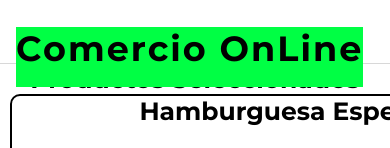
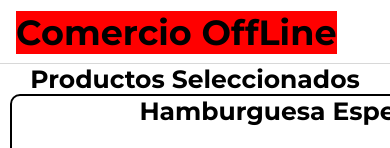
Before and after one commit to Brujomix/gavani_mobile, a React Native app: screen /Home in a window 390 px wide. Shown: the top 148 px of the page. Built offline with nearby package versions, Linux system fonts and the light colour scheme; grey boxes are pictures that could not be loaded.

Commit message:
ver comercio on line

```diff
--- a/App.js
+++ b/App.js
@@ -37,7 +37,7 @@ export default function App() {
         <Stack.Navigator
           initialRouteName="Home"
           screenOptions={{
-            headerTitle: () => <Business_OnLine onLine={true} />,
+            headerTitle: () => <Business_OnLine onLine={false} />,
           }}
         >
           <Stack.Screen
--- a/components/Business_OnLine.jsx
+++ b/components/Business_OnLine.jsx
@@ -3,16 +3,17 @@ import { StyleSheet, View } from "react-native";
 import { Montserrat_Text } from "./ui/Montserrat_Text";
 
 export function Business_OnLine({ onLine }) {
-  const [isOnLine, setIsOnLine] = useState(false);
+
+  /* const [isOnLine, setIsOnLine] = useState(false);
 
   useEffect(() => {
     onLine ? setIsOnLine(true) : setIsOnLine(false);
-  }, [onLine]);
+  }, [onLine]); */
 
   return (
-    <View style={isOnLine ? styles.containerIsOnLine : styles.containerOffline}>
+    <View style={onLine ? styles.containerIsOnLine : styles.containerOffline}>
       <Montserrat_Text style={styles.styletext}>
-        {isOnLine ? "Comercio OnLine" : "Comercio OffLine"}
+        {onLine ? "Comercio OnLine" : "Comercio OffLine"}
       </Montserrat_Text>
     </View>
   );
@@ -20,22 +21,17 @@ export function Business_OnLine({ onLine }) {
 
 const styles = StyleSheet.create({
   containerIsOnLine: {
-    width: "100%",
-    height: 60,
-    backgroundColor: "#0F4",
-    marginTop: 50,
+   width:"100%",
+   backgroundColor: "#0F4",
   },
   containerOffline: {
-    width: "100%",
-    height: 60,
+    width:"100%",
     backgroundColor: "#F00",
-    marginTop: 30,
-    alignSelf: "center",
   },
   styletext: {
     fontSize: 35,
     fontStyle: "normal",
-    letterSpacing: 2,
+
     alignSelf: "center",
   },
 });
```
